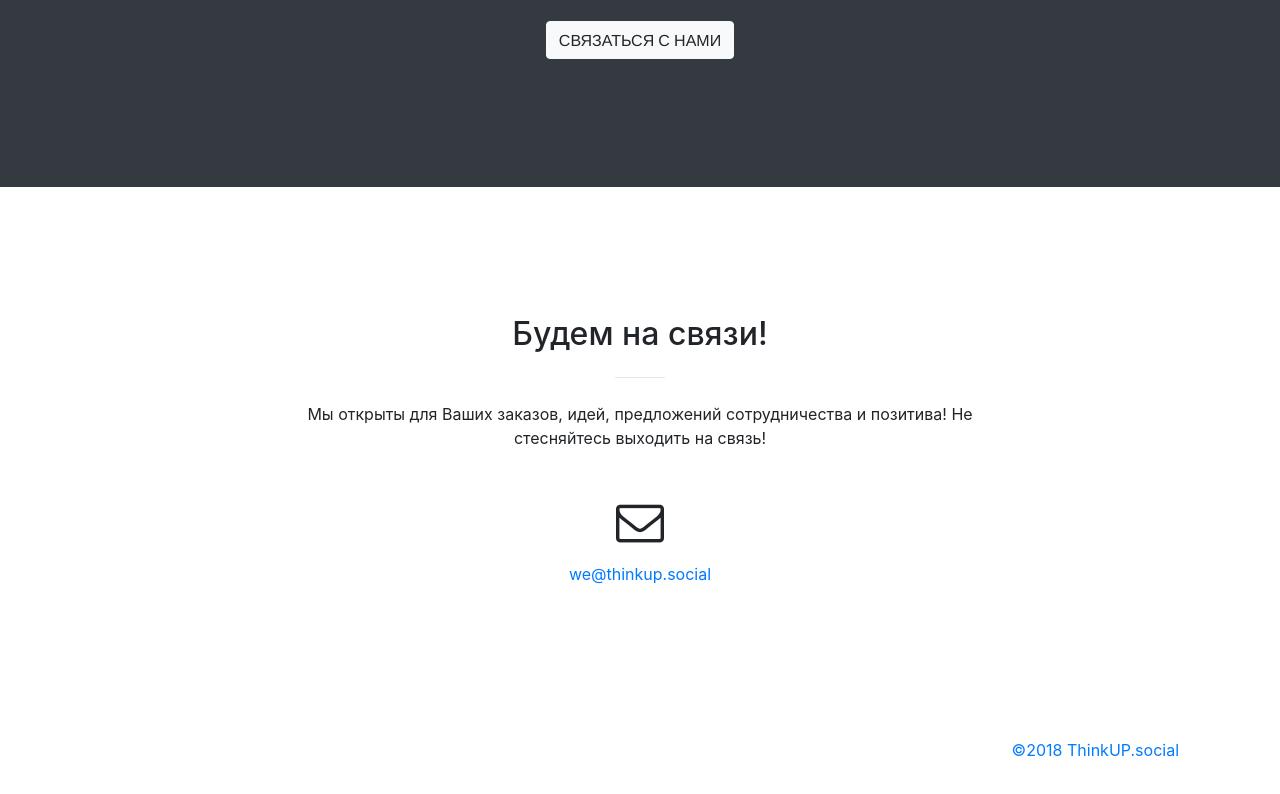
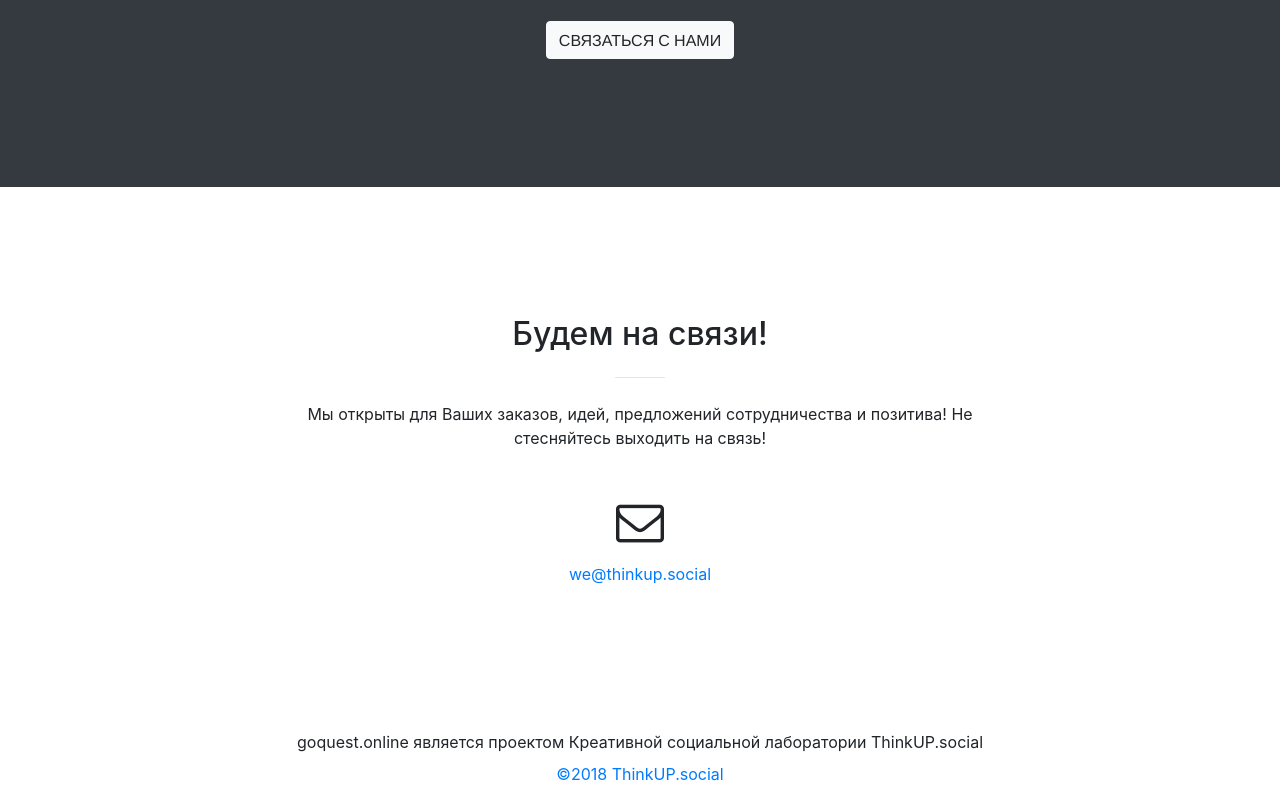
Before and after one commit to workchit/workchit.github.io, a website with bundled scripts: page index.html in a window 1280 px wide. Shown: the part 3529-4323 px from the top of the page. Before the commit the page ends 4299 px from the top, so only its background shows below. Built offline with nearby package versions, Linux system fonts and the light colour scheme.

Commit message:
Added footer

```diff
--- a/index.html
+++ b/index.html
@@ -306,8 +306,14 @@
         </div>
       </div>
     </section>
-<div class="container text-right">
+<div class="container text-center">
+	<ul class="navbar-nav ml-auto">
+            <li class="nav-item">
+		    <a>goquest.online является проектом Креативной социальной лаборатории ThinkUP.social</a>
+		    </li>
+		<li>
         <a class="nav-link js-scroll-trigger" href="http://thinkup.social">©2018 ThinkUP.social</a>
+			</li>
 </div>
 
     <!-- Bootstrap core JavaScript -->
```
